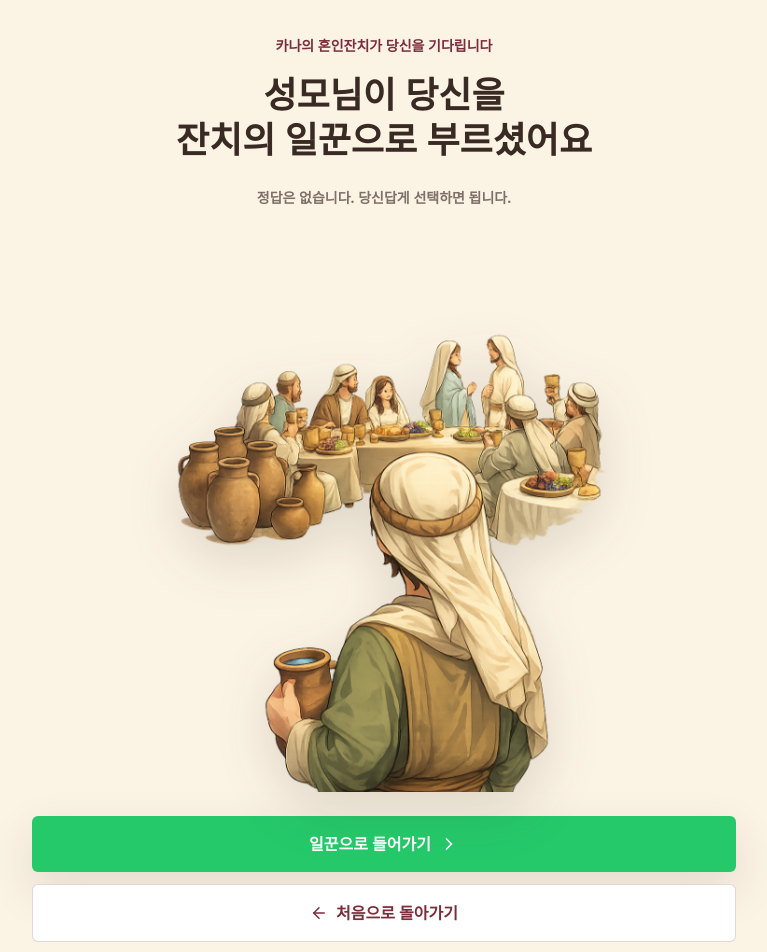
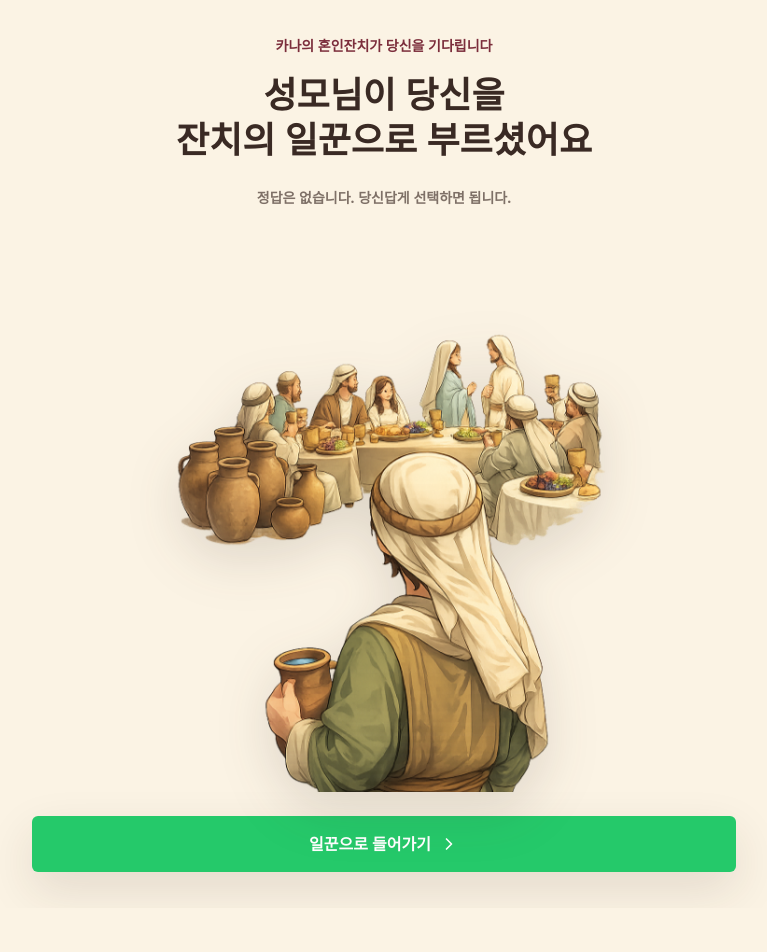
Before and after one commit to onezero01010/KSYD_MBTI, a React (Vite) app: page /situation in a window 1280 px wide. Shown: the top 952 px of the page, without its empty margins (256-1023 px from the left). After the commit the page ends 908 px from the top, so only its background shows below. Built offline with nearby package versions, Linux system fonts and the light colour scheme.

Commit message:
Remove situation back button

```diff
--- a/src/pages/SituationPage.tsx
+++ b/src/pages/SituationPage.tsx
@@ -1,4 +1,4 @@
-import { ArrowLeft, ChevronRight } from "lucide-react";
+import { ChevronRight } from "lucide-react";
 import { Link } from "react-router-dom";
 
 const canaWeddingImage = `${import.meta.env.BASE_URL}assets/worker-test/cana-wedding.png`;
@@ -35,13 +35,6 @@ export function SituationPage() {
           일꾼으로 들어가기
           <ChevronRight aria-hidden="true" size={20} />
         </Link>
-        <Link
-          to="/"
-          className="inline-flex min-h-11 items-center justify-center gap-2 rounded-md border border-wine/20 bg-white px-5 py-3 text-base font-bold text-wine transition hover:border-wine/45 sm:min-h-12 sm:py-4"
-        >
-          <ArrowLeft aria-hidden="true" size={18} />
-          처음으로 돌아가기
-        </Link>
       </div>
     </section>
   );
```
